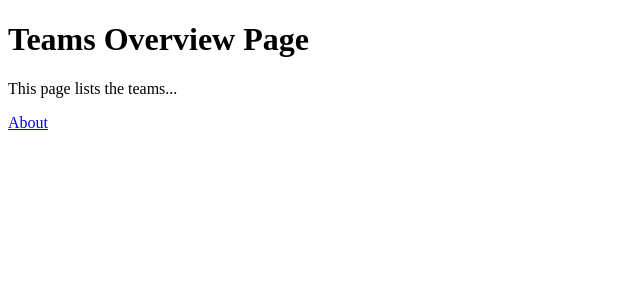
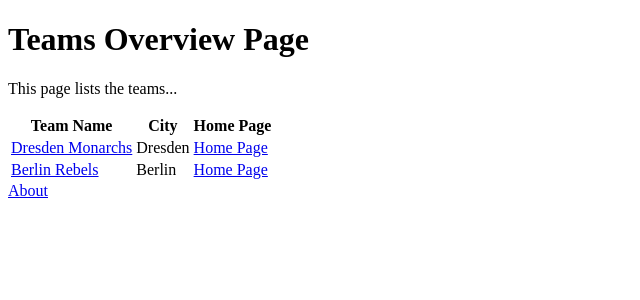
Before and after one commit to Lukisn/RedZone, a Django app: page /teams/team in a window 1280 px wide. Shown: the part 26-326 px from the top of the page, without its empty margins (0-640 px from the left). Run offline with Django 3.2, Linux system fonts and the light colour scheme; data comes from the database, SQL or seed files in the repository; both versions use the stored data as it was after the commit.

Commit message:
added some logic to team related views

```diff
--- a/teams/templates/teams/team.html
+++ b/teams/templates/teams/team.html
@@ -3,4 +3,9 @@
 {% block content %}
     <h1>Team Details Page</h1>
     <p>This page shows team details for team {{ team_id }}...</p>
+    <a href="{% url 'teams' %}">All Teams</a>
+
+    <h2>{{ team_data.team_name }}</h2>
+    <a href="{{ team_data.home_page }}">Home Page</a>
+    <p>Description</p>
 {% endblock content %}
--- a/teams/templates/teams/teams.html
+++ b/teams/templates/teams/teams.html
@@ -3,4 +3,20 @@
 {% block content %}
     <h1>Teams Overview Page</h1>
     <p>This page lists the teams...</p>
+
+    <table>
+        <tr>
+            <th>Team Name</th>
+            <th>City</th>
+            <th>Home Page</th>
+        </tr>
+    {% for team in teams_list %}
+        <tr>
+            <td><a href="{% url 'team' team.id %}">{{ team.team_name }}</a></td>
+            <td>{{ team.home_city }}</td>
+            <td><a href="{{ team.home_page }}">Home Page</a></td>
+        </tr>
+    {% endfor %}
+    </table>
+
 {% endblock content %}
--- a/teams/views.py
+++ b/teams/views.py
@@ -1,12 +1,15 @@
-from django.shortcuts import render
+from django.shortcuts import render, get_object_or_404
+from .models import Team, Player
 
 
 def teams(request):
-    return render(request, "teams/teams.html")
+    teams_list = Team.objects.all()
+    return render(request, "teams/teams.html", {"teams_list": teams_list})
 
 
 def team(request, team_id):
-    return render(request, "teams/team.html", {"team_id": team_id})
+    team_data = get_object_or_404(Team, id=team_id)
+    return render(request, "teams/team.html", {"team_data": team_data})
 
 
 def players(request):
```
Also changed, not shown: db.sqlite3.
